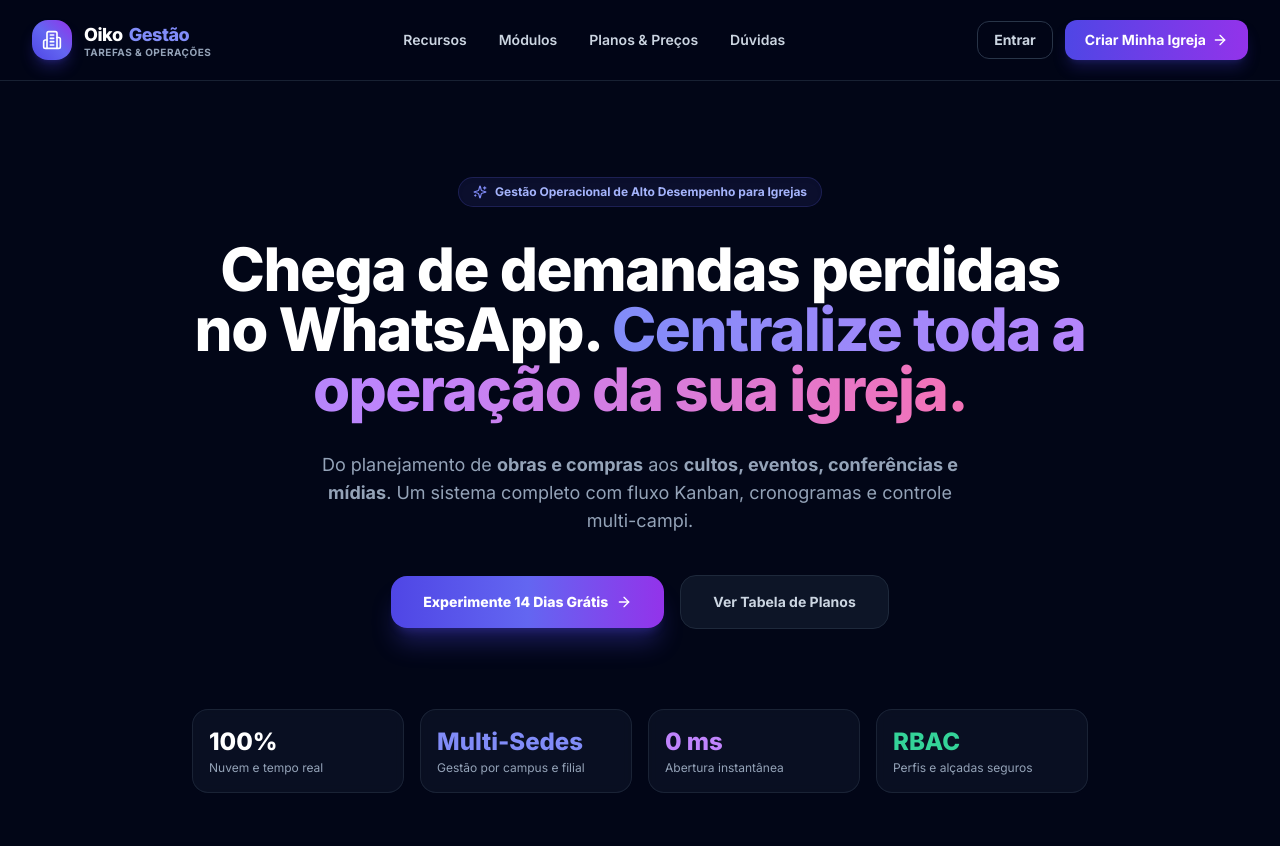
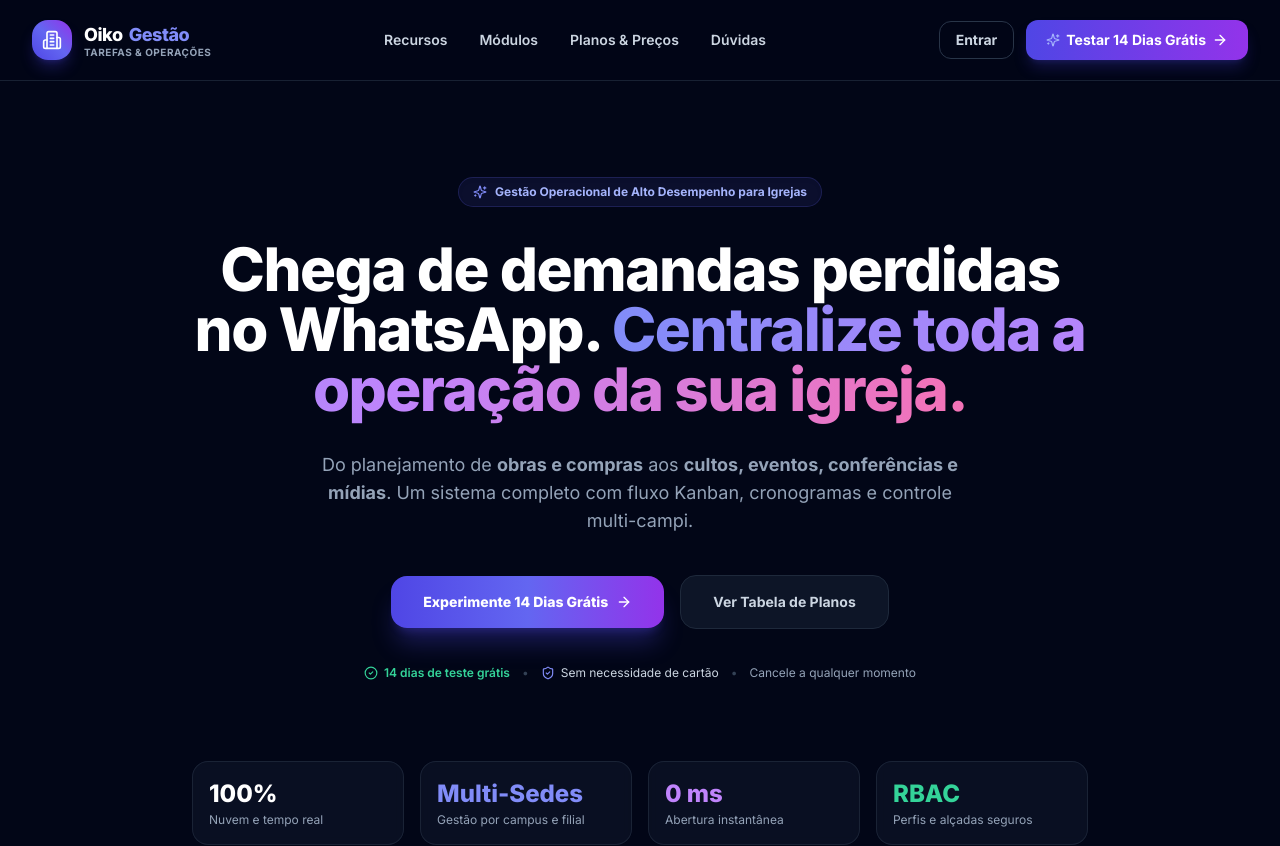
Before and after one commit to thiagoddsm/kanban, a React (Vite) app: page / in a window 1280 px wide. Shown: the top 846 px of the page. Built offline with nearby package versions, Linux system fonts and the light colour scheme; no server answers; the database is empty.

Commit message:
feat(landing): destacar opcao de teste gratis por 14 dias nos planos e hero

```diff
--- a/src/pages/LandingPage.tsx
+++ b/src/pages/LandingPage.tsx
@@ -51,7 +51,8 @@
         'Notificações em tempo real e menções',
         'Suporte por e-mail'
       ],
-      cta: 'Começar com Starter',
+      cta: 'Testar Starter Grátis por 14 Dias',
+      ctaSubtext: '14 dias sem compromisso • Sem cartão',
       ctaColor: 'bg-slate-800 hover:bg-slate-700 text-white'
     },
     {
@@ -73,7 +74,8 @@
         'Identidade visual e logo customizados',
         'Suporte prioritário via WhatsApp'
       ],
-      cta: 'Assinar Plano Pro',
+      cta: 'Começar Teste Grátis de 14 Dias',
+      ctaSubtext: 'Acesso completo liberado imediatamente',
       ctaColor: 'bg-gradient-to-r from-indigo-600 to-purple-600 hover:from-indigo-500 hover:to-purple-500 text-white shadow-lg shadow-indigo-600/30'
     },
     {
@@ -93,7 +95,8 @@
         'SLA de atendimento garantido',
         'Gerente de conta e treinamento dedicado'
       ],
-      cta: 'Falar com Consultor',
+      cta: 'Falar com Especialista / Testar',
+      ctaSubtext: 'Treinamento e implantação assistida',
       ctaColor: 'bg-slate-800 hover:bg-slate-700 text-white'
     }
   ];
@@ -164,7 +167,8 @@
               to="/signup"
               className="px-4 sm:px-5 py-2 sm:py-2.5 rounded-xl text-xs sm:text-sm font-bold bg-gradient-to-r from-indigo-600 to-purple-600 hover:from-indigo-500 hover:to-purple-500 text-white shadow-lg shadow-indigo-600/25 active:scale-95 transition-all flex items-center gap-1.5"
             >
-              <span>Criar Minha Igreja</span>
+              <Sparkles className="w-3.5 h-3.5 text-indigo-300" />
+              <span>Testar 14 Dias Grátis</span>
               <ArrowRight className="w-4 h-4" />
             </Link>
           </div>
@@ -207,6 +211,21 @@
           >
             <span>Ver Tabela de Planos</span>
           </a>
+        </div>
+
+        {/* Trust Badges */}
+        <div className="flex items-center justify-center gap-3 text-xs text-slate-400 pt-1 flex-wrap">
+          <span className="flex items-center gap-1.5 text-emerald-400 font-semibold">
+            <CheckCircle2 className="w-3.5 h-3.5 text-emerald-400" />
+            14 dias de teste grátis
+          </span>
+          <span className="text-slate-700">•</span>
+          <span className="flex items-center gap-1.5 text-slate-300">
+            <ShieldCheck className="w-3.5 h-3.5 text-indigo-400" />
+            Sem necessidade de cartão
+          </span>
+          <span className="text-slate-700">•</span>
+          <span className="text-slate-400">Cancele a qualquer momento</span>
         </div>
 
         {/* Social Proof Stats */}
@@ -399,9 +418,10 @@
           <h3 className="text-2xl sm:text-4xl font-black text-white tracking-tight">
             Escolha o pacote ideal para a sua igreja
           </h3>
-          <p className="text-sm sm:text-base text-slate-400">
-            Todos os planos incluem 14 dias de teste grátis. Cancele a qualquer momento sem taxas extras.
-          </p>
+          <div className="inline-flex items-center gap-2 px-3.5 py-1.5 rounded-full bg-emerald-500/10 border border-emerald-500/30 text-emerald-300 text-xs font-bold shadow-inner mx-auto mt-1">
+            <Sparkles className="w-3.5 h-3.5 text-emerald-400" />
+            <span>Todos os planos incluem 14 dias de teste grátis • Sem compromisso</span>
+          </div>
 
           {/* Toggle Mensal / Anual */}
           <div className="flex items-center justify-center gap-3 pt-4">
@@ -479,7 +499,7 @@
                   </div>
                 </div>
 
-                <div className="pt-8">
+                <div className="pt-8 space-y-2.5">
                   <Link
                     to={`/signup?plan=${plan.id}`}
                     className={`w-full py-3.5 px-4 rounded-xl text-xs font-bold text-center flex items-center justify-center gap-2 transition-all active:scale-95 ${plan.ctaColor}`}
@@ -487,6 +507,12 @@
                     <span>{plan.cta}</span>
                     <ArrowRight className="w-4 h-4" />
                   </Link>
+                  {plan.ctaSubtext && (
+                    <p className="text-[11px] text-center text-slate-400 flex items-center justify-center gap-1.5 font-medium">
+                      <Sparkles className="w-3 h-3 text-indigo-400 shrink-0" />
+                      <span>{plan.ctaSubtext}</span>
+                    </p>
+                  )}
                 </div>
               </div>
             );
```
